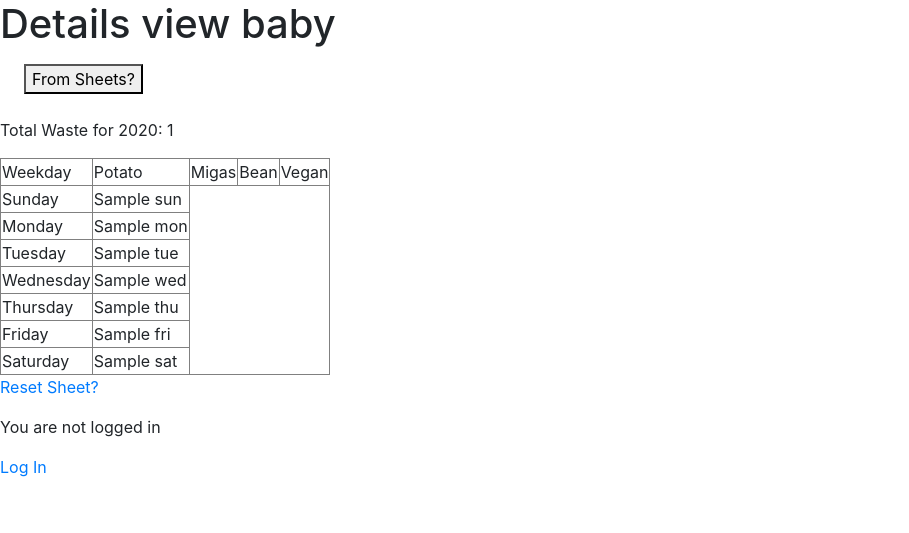
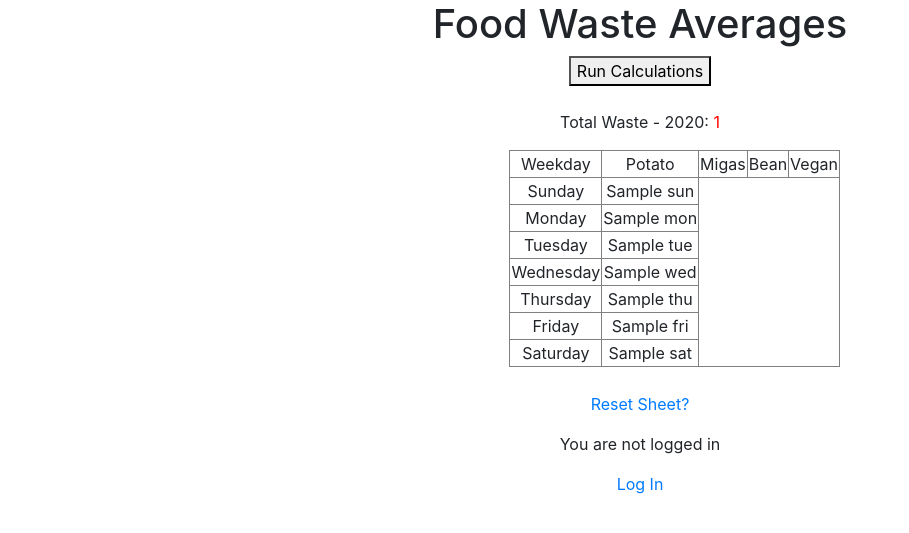
Before and after one commit to patthrasher/taco-site, a Django app: template taco/tacoapp/templates/tacoapp/index.html in a window 1280 px wide. Shown: the top 533 px of the page, without its empty margins (0-909 px from the left). Run offline with Django 3.2, Linux system fonts and the light colour scheme; the template is opened without the code that fills it: most values are stand-ins (such as "Sample title", 1, 10 or a date in 2020).

Commit message:
added css, edited index, reset

```diff
--- a/taco/tacoapp/static/tacoapp/style.css
+++ b/taco/tacoapp/static/tacoapp/style.css
@@ -1,3 +1,21 @@
-.green {
-  color: green;
+.red {
+  color: red;
 }
+
+.mobile-center {
+  margin: auto;
+  width: 85%;
+  /* padding: 10px 0 0 15%; */
+}
+
+.center {
+  text-align: center;
+}
+
+.table-pad {
+  padding-left: 38%;
+}
+
+.top-space {
+  padding-top: 25px;
+}
--- a/taco/tacoapp/templates/tacoapp/base.html
+++ b/taco/tacoapp/templates/tacoapp/base.html
@@ -10,7 +10,7 @@
     <!-- Bootstrap CSS -->
     <link rel="stylesheet" href="https://cdn.jsdelivr.net/npm/bootstrap@4.5.3/dist/css/bootstrap.min.css" integrity="sha384-TX8t27EcRE3e/ihU7zmQxVncDAy5uIKz4rEkgIXeMed4M0jlfIDPvg6uqKI2xXr2" crossorigin="anonymous">
 
-    <title>Taco Waste</title>
+    <title>Food Waste</title>
   </head>
   <body>
 
--- a/taco/tacoapp/templates/tacoapp/index.html
+++ b/taco/tacoapp/templates/tacoapp/index.html
@@ -1,21 +1,30 @@
 {% extends 'tacoapp/base.html' %}
+{% load static %}
+
 
 {% block content %}
-<h1>Details view baby</h1>
+<DOCTYPE html>
+<head></head>
+<link rel="stylesheet" type="text/css" href="{% static 'tacoapp/style.css' %}">
+
+<body class="center mobile-center">
+<h1>Food Waste Averages</h1>
 
 {% if user.is_authenticated %}
     <p>Hi {{ user.username }}!</p>
 {% endif %}
 
-<form class="ml-4 mt-3" method="POST">
+<!-- <form class="ml-4 mt-3" method="POST"> -->
+<form method="POST">
   {% csrf_token %}
-<button type="submit">From Sheets?</button>
+<button type="submit">Run Calculations</button>
 </form>
 
 <br>
 
-<p>Total Waste for {{ month_year }}: {{ total_waste }}</p>
+<p>Total Waste - {{ month_year }}: <span class="red">{{ total_waste }}</span></p>
 
+<div class="table-pad">
 <table border="solid">
   <tr><td>Weekday</td>
     <td>Potato</td>
@@ -59,9 +68,10 @@
 {% endfor %}</tr>
 
 </table>
+</div>
 
 
-<p><a href="{% url 'tacoapp:reset' %}">Reset Sheet?</a></p>
+<p class="top-space"><a href="{% url 'tacoapp:reset' %}">Reset Sheet?</a></p>
 
 
 {% if user.is_authenticated %}
@@ -71,6 +81,6 @@
   <a href="{% url 'login' %}">Log In</a>
 {% endif %}
 
-
-
+</body>
+</html>
 {% endblock %}
```
Also changed, not shown: taco/tacoapp/templates/tacoapp/reset.html (+14 -6 lines).
